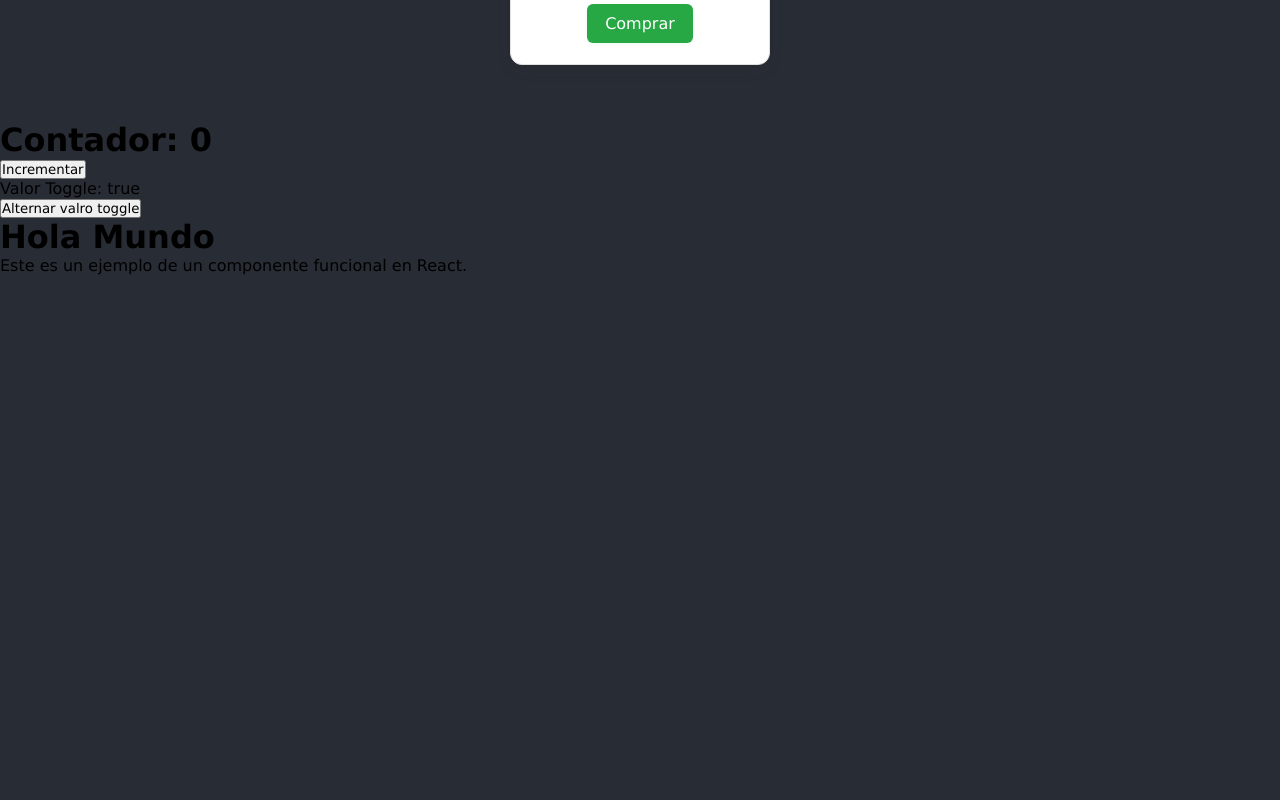
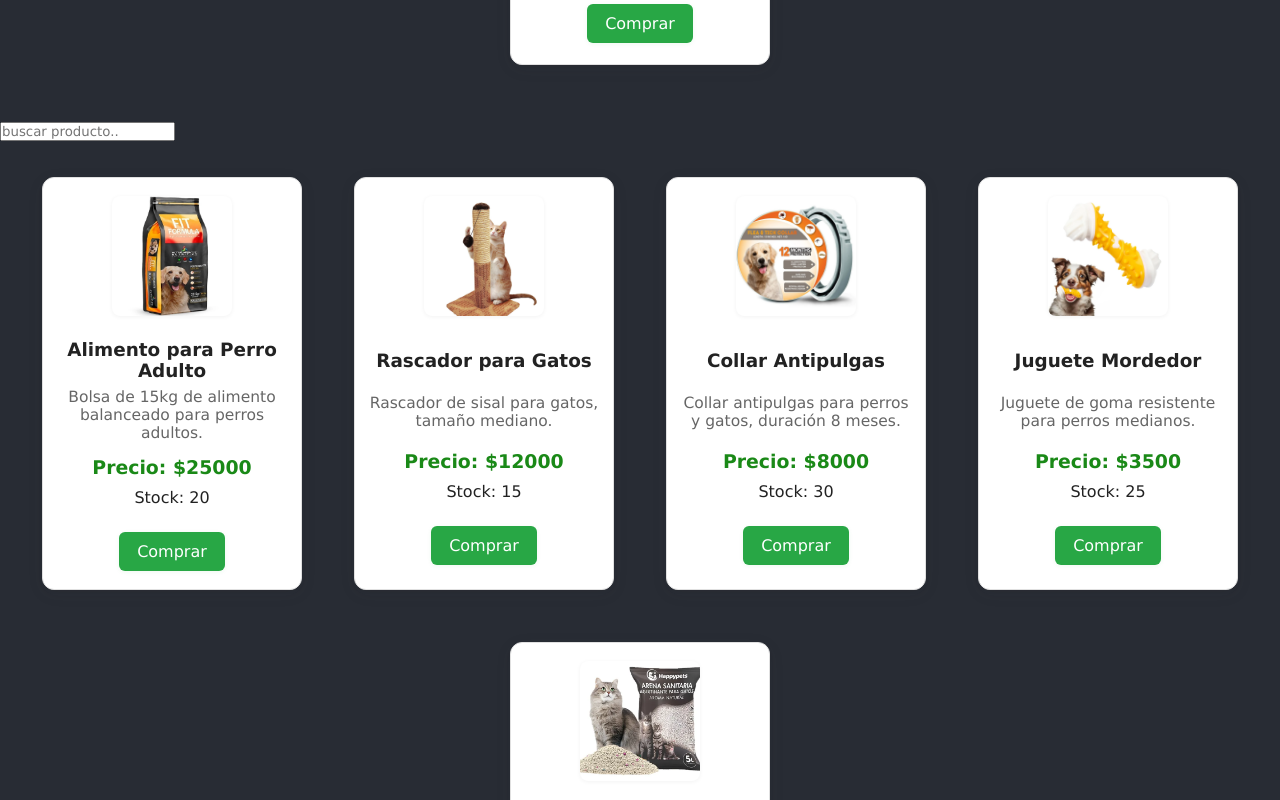
Before and after one commit to Njsc99/Curso-React, a React (Vite) app: page / in a window 1280 px wide. Shown: the part 1000-1800 px from the top of the page. Before the commit the page ends 1275 px from the top, so only its background shows below. Built offline with nearby package versions, Linux system fonts and the light colour scheme.

Commit message:
avances Entrega 2 - SearchList

```diff
--- a/src/App.jsx
+++ b/src/App.jsx
@@ -2,6 +2,7 @@ import './App.css'
 import NavBar from './components/NavBar/NavBar.jsx'
 import ItemListContainer from './components/ItemListContainer/ItemListContainer.jsx';
 import EjemploContador from './components/ejemplos/EjemploContador.jsx';
+import { ItemListWithSearch } from './components/ItemList/ItemList';
 
 function App() {
 
@@ -11,7 +12,7 @@ function App() {
     <div className="app-container">
       <NavBar />
       <ItemListContainer saludo = { "Bienvenido a mi ecomerce "}/>
-      <EjemploContador />
+      <ItemListWithSearch />
     </div>
   )
 }
--- a/src/components/ItemList/ItemList.jsx
+++ b/src/components/ItemList/ItemList.jsx
@@ -1,5 +1,7 @@
 import Item from '../Item/Item';
 import './ItemList.css';
+import hocFilterProducts from '../../hoc/hocFilterProducts';
+
 const ItemList = ( {products} ) => {
     return (
         <div className="item-list-container">
@@ -12,4 +14,7 @@ const ItemList = ( {products} ) => {
   )
 }
 
-export default ItemList
+const ItemListWithSearch = hocFilterProducts(ItemList);
+export { ItemList, ItemListWithSearch };
+
+//export default ItemList
--- a/src/components/ItemListContainer/ItemListContainer.jsx
+++ b/src/components/ItemListContainer/ItemListContainer.jsx
@@ -1,6 +1,6 @@
 import useProducts from "../../hooks/useProducts.js";
 import "./ItemListContainer.css";
-import ItemList from "../ItemList/ItemList";
+import { ItemList } from "../ItemList/ItemList";
 import Item from "../Item/Item";
 import Loading from "../Loading/Loading";
 
--- /dev/null
+++ b/src/hoc/hocFilterProducts.jsx
@@ -0,0 +1,32 @@
+import { useState } from 'react';
+import usePorducts from '../hooks/useProducts';
+
+const hocFilterProducts = (Component) => {
+
+    return function () {
+        const [query, setQuery] = useState("");
+        const { products, loading } = usePorducts();
+
+        const changeInput = (event) => {
+            setQuery( event.target.value.toLowerCase() );
+        }
+
+        const search = (productList) => {
+            const filterProducts = productList.filter((product) => {
+                return product.name.toLowerCase().includes(query);
+        });
+
+        return filterProducts;
+    }
+        return (
+            <>
+                <div>
+                    <input type="text" placeholder="buscar producto.." onChange={changeInput}/>
+                </div>
+                <Component products={search(products)}/>
+            </>
+        )
+    }
+}
+
+export default hocFilterProducts;
```
